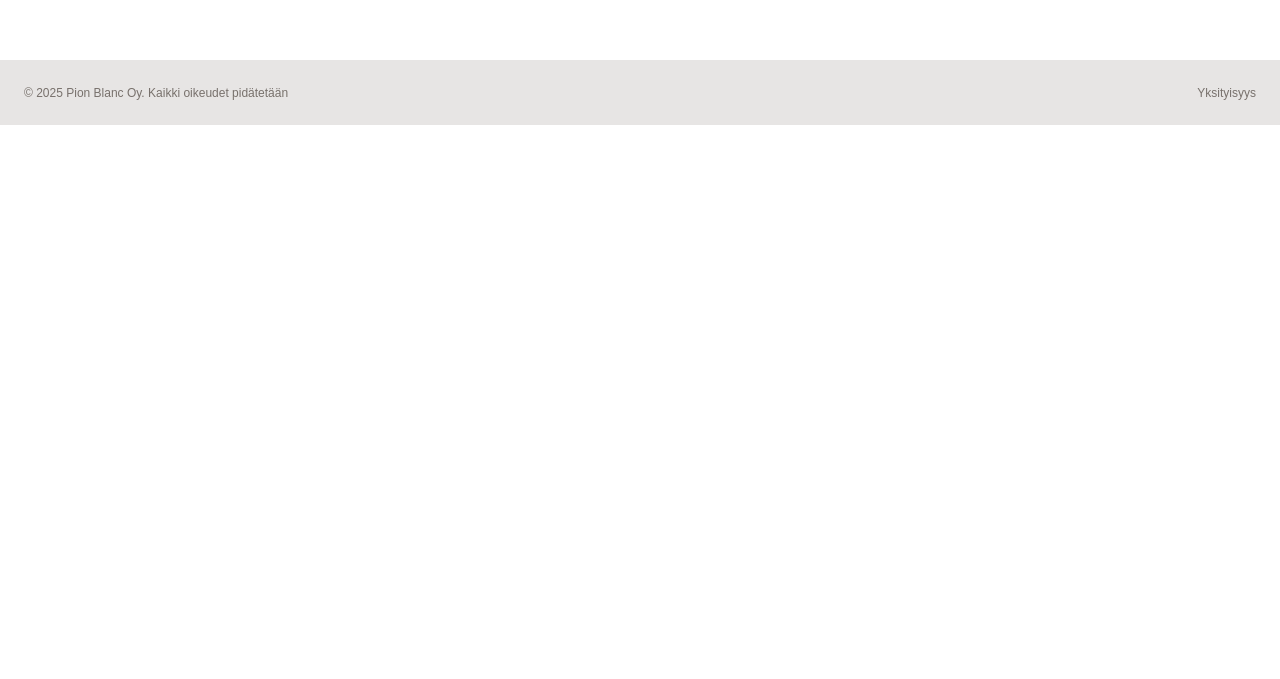
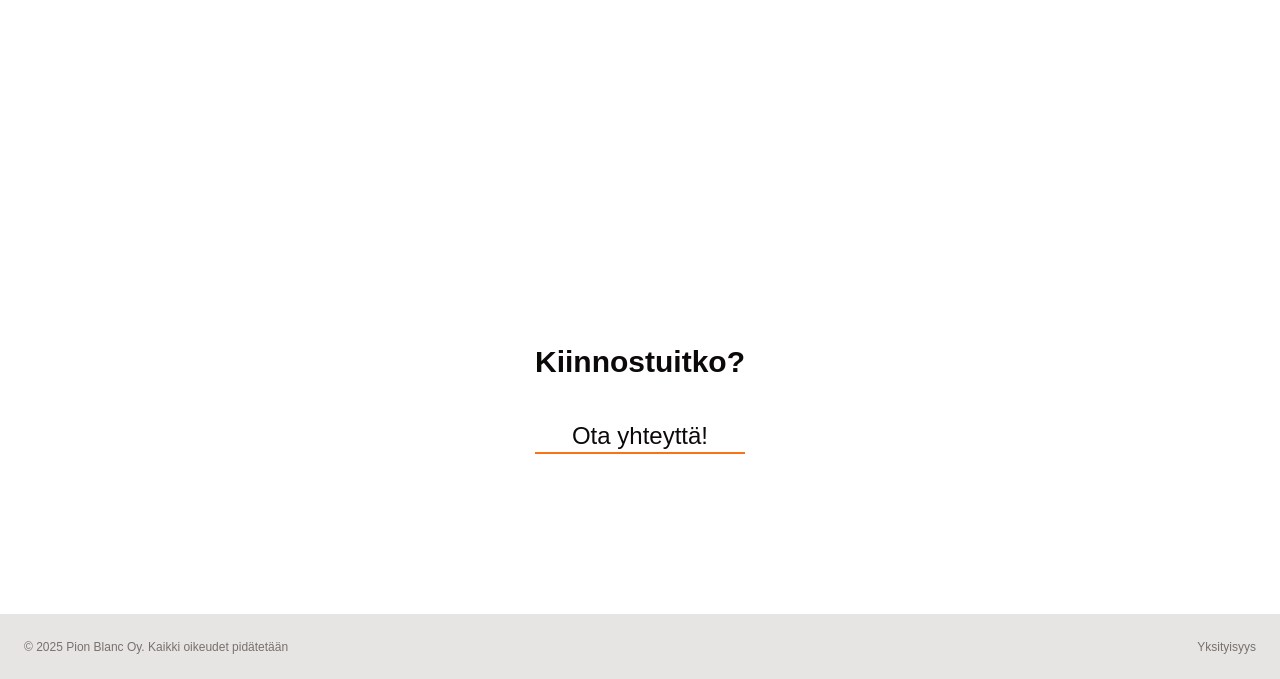
Before and after one commit to strengv1/pionblanc, a Next.js app: page / in a window 1280 px wide. Shown: the part 4556-5235 px from the top of the page. Before the commit the page ends 4681 px from the top, so only its background shows below. Built offline with nearby package versions, Linux system fonts and the light colour scheme; no server answers.

Commit message:
final hook

```diff
--- a/src/app/_components/DemoSection.tsx
+++ b/src/app/_components/DemoSection.tsx
@@ -64,7 +64,7 @@ export default function DemoSection() {
     <section id="demo" className="demo-section min-h-screen pt-36 lg:pt-40">
       <div className="text-center -mb-20">
         <h1 className="text-xl lg:text-3xl font-semibold">
-          Miten tämä kaikki toimii?
+          {t("title")}
         </h1>
       </div>
       <div className="flex">
--- /dev/null
+++ b/src/app/_components/FinalHook.tsx
@@ -0,0 +1,28 @@
+"use client"
+
+import "../../styles/frontpage.css"
+import { useTranslations } from 'next-intl';
+import Image from "next/image";
+import Link from 'next/link';
+
+export default function FinalHookSection() {
+  const t = useTranslations('FinalHookSection');
+
+  return (
+    <section className="
+      additional-info-section w-full mt-20 md:mt-40 mb-20 lg:mt-60 flex flex-col gap-32 mx-auto items-center text-center
+    ">
+      <div className="flex py-10 md:py-20 px-32 rounded-3xl">
+        <div className="w-full flex flex-col gap-4 lg:gap-10">
+          <h1 className="text-lg lg:text-3xl font-semibold">
+            {t("title")}
+          </h1>
+          <Link href="/contact_us" className="text-xl lg:text-2xl border-b-2 border-primary catalogue-link">
+            {t("button")}
+          </Link>
+        </div>
+      </div>
+
+    </section>
+  );
+}
--- a/src/app/page.tsx
+++ b/src/app/page.tsx
@@ -3,6 +3,7 @@
 import "../styles/frontpage.css"
 import AdditionalInfoSection from "./_components/AdditionalInfoSection"
 import DemoSection from "./_components/DemoSection"
+import FinalHook from "./_components/FinalHook"
 import HeroSection from "./_components/HeroSection"
 // import PricingSection from "./_components/PricingSection"
 import QuoteSection from "./_components/QuoteSection"
@@ -19,7 +20,7 @@ export default function LandingPage() {
           <QuoteSection />
         </div>
         <DemoSection />
-
+        <FinalHook />
         {/* <PricingSection /> */}
       </main>
     </div>
--- a/src/messages/en.json
+++ b/src/messages/en.json
@@ -31,6 +31,7 @@
     "from_daniels": "Great job, my guys!"
   },
   "DemoSection": {
+    "title": "How does this work?",
     "section_1_title": "Search and Select",
     "section_1_paragraph": "Find the right products quickly and effortlessly. With our tool, you can browse supplier product catalogs, use filters, and add products directly to a request for quotation – simple and efficient!",
     "section_2_title": "Manage Your Quotation Template",
@@ -66,6 +67,10 @@
     "title":"Contact us – we're here to help!",
     "paragraph": "Feel free to reach out, no strings attached! You can call or email us—we are easy to reach. It's important to us that you get a solution tailored to your needs, and we're happy to discuss how we can support your business."
   },
+  "FinalHookSection": {
+    "title": "Interested?",
+    "button": "Contact us!"
+  },
   "Privacy": {
     "title": "Privacy",
     "paragraph": "We do not collect any personal data through this website. Our software handles data under individual agreements with our customers"
--- a/src/messages/fi.json
+++ b/src/messages/fi.json
@@ -31,6 +31,7 @@
     "from_daniels":"Tosi hyvää duunii my guys!"
   },
   "DemoSection":{
+    "title": "Miten tämä kaikki toimii?",
     "section_1_title": "Haku ja valinta",
     "section_1_paragraph": "Löydä oikeat tuotteet nopeasti ja vaivattomasti. Tuotteemme avulla voit selata toimittajien tuotevalikoimaa, käyttää filttereitä ja lisätä tuotteita suoraan tarjouspyyntöön – selkeää ja helppoa!",
     "section_2_title": "Tarjouspohjan hallinta",
@@ -66,6 +67,10 @@
     "title":"Ota yhteyttä – olemme täällä auttamassa!",
     "paragraph": "Yhteydenotto ei maksa mitään! Voit soittaa tai lähettää sähköpostia, olemme nopeasti tavoitettavissa. Meille on tärkeää, että saat juuri sinun tarpeisiisi räätälöidyn ratkaisun, ja keskustelemme mielellämme, miten voimme tukea liiketoimintaasi."
   },
+  "FinalHookSection": {
+    "title": "Kiinnostuitko?",
+    "button": "Ota yhteyttä!"
+  },
   "Privacy": {
     "title": "Yksityisyys",
     "paragraph": "Emme kerää mitään henkilötietoja tämän verkkosivuston kautta. Ohjelmistomme käsittelee dataa yksilöllisten sopimusten mukaisesti asiakkaidemme kanssa."
```
